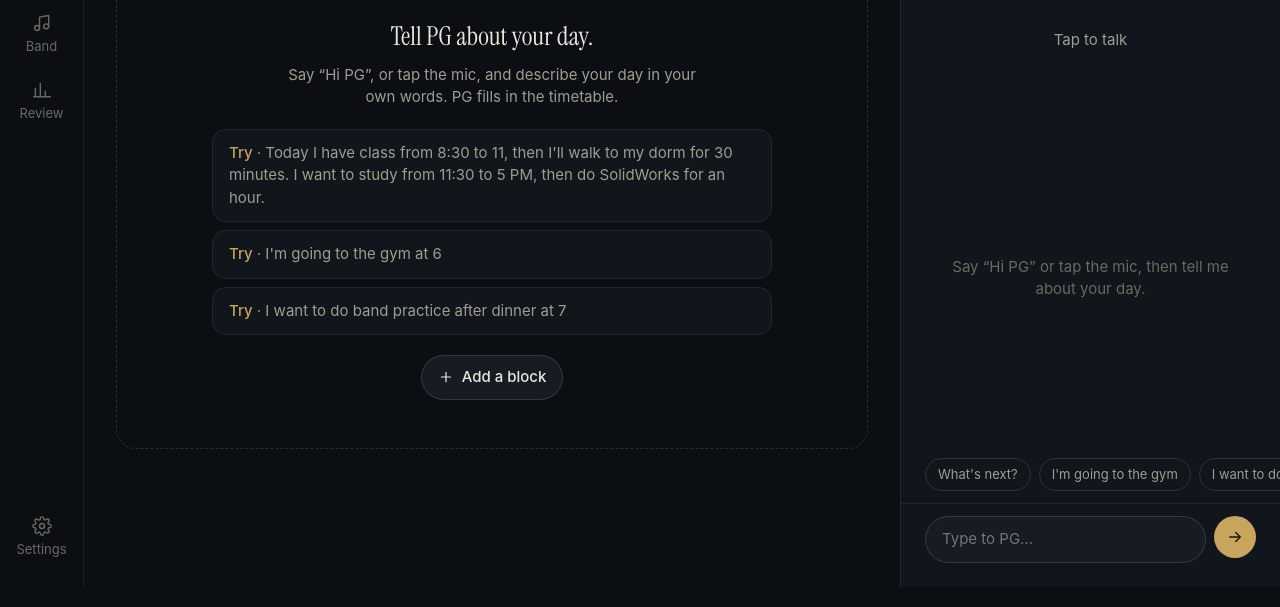
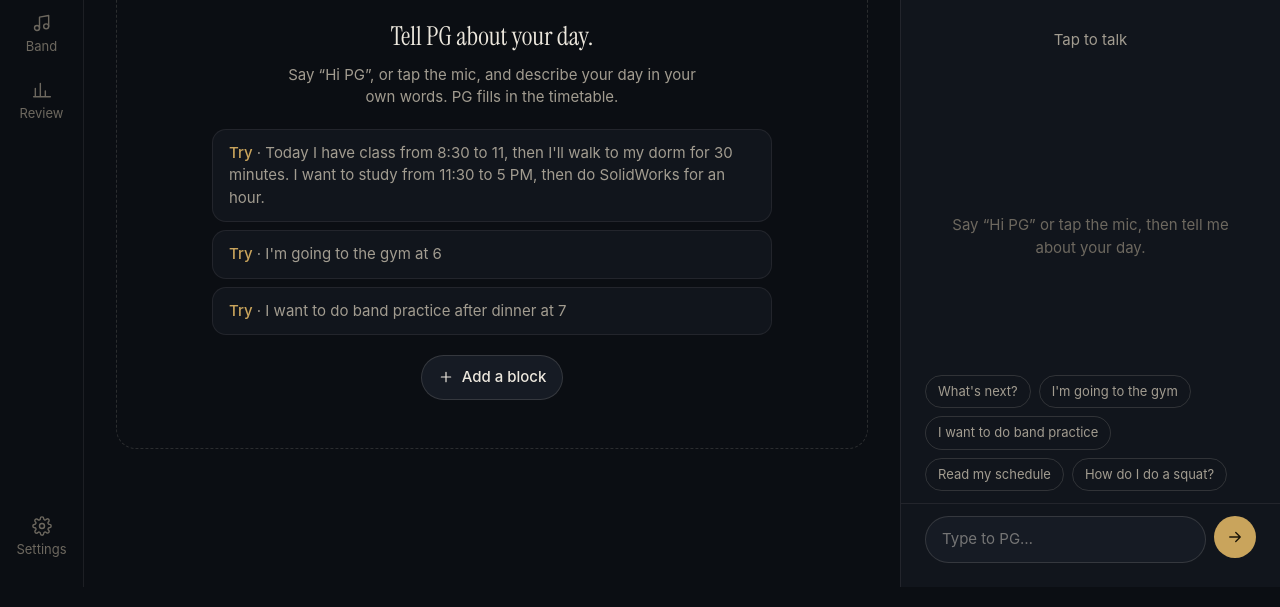
Before and after one commit to PraiseGod07/pg, a plain HTML site: page index.html in a window 1280 px wide. Shown: the part 213-820 px from the top of the page. Drawn offline with Linux system fonts and the light colour scheme; a web font is replaced by a local one.

Commit message:
Wrap suggestion chips
Co-authored-by: Perplexity <noreply@perplexity.ai>

```diff
--- a/styles.css
+++ b/styles.css
@@ -260,7 +260,7 @@ h2.sec { font-size: var(--text-sm); font-weight: 600; letter-spacing: .02em; col
 .msg.pg::before { content: "PG"; display: block; font-size: var(--text-xs); letter-spacing: .12em; color: var(--accent); margin-bottom: 2px; font-weight: 600; }
 .msg ul { margin: var(--space-2) 0 0; padding-left: 1.1em; }
 .chat-empty { color: var(--faint); font-size: var(--text-sm); text-align: center; margin: auto 0; padding: var(--space-4); }
-.suggest { display: flex; gap: var(--space-2); overflow-x: auto; padding: 0 var(--space-6) var(--space-3); scrollbar-width: none; }
+.suggest { display: flex; flex-wrap: wrap; gap: var(--space-2); padding: 0 var(--space-6) var(--space-3); }
 .suggest::-webkit-scrollbar { display: none; }
 .composer { display: flex; gap: var(--space-2); padding: var(--space-3) var(--space-6) var(--space-6); border-top: 1px solid var(--line); }
 .composer input { flex: 1; min-width: 0; background: var(--surface-2); border: 1px solid var(--line-2); border-radius: 999px; padding: .7rem 1rem; font-size: var(--text-sm); }
```
